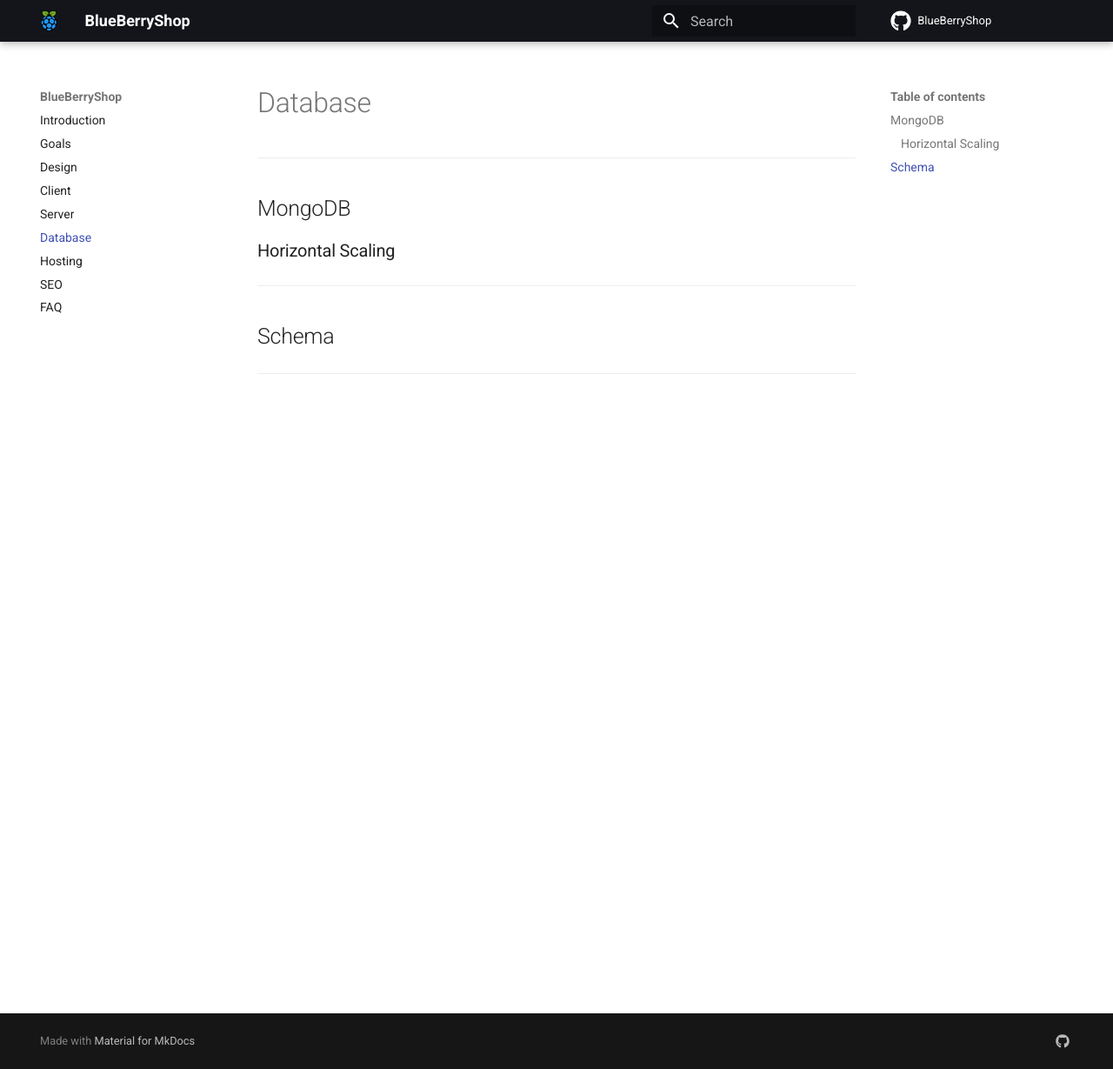
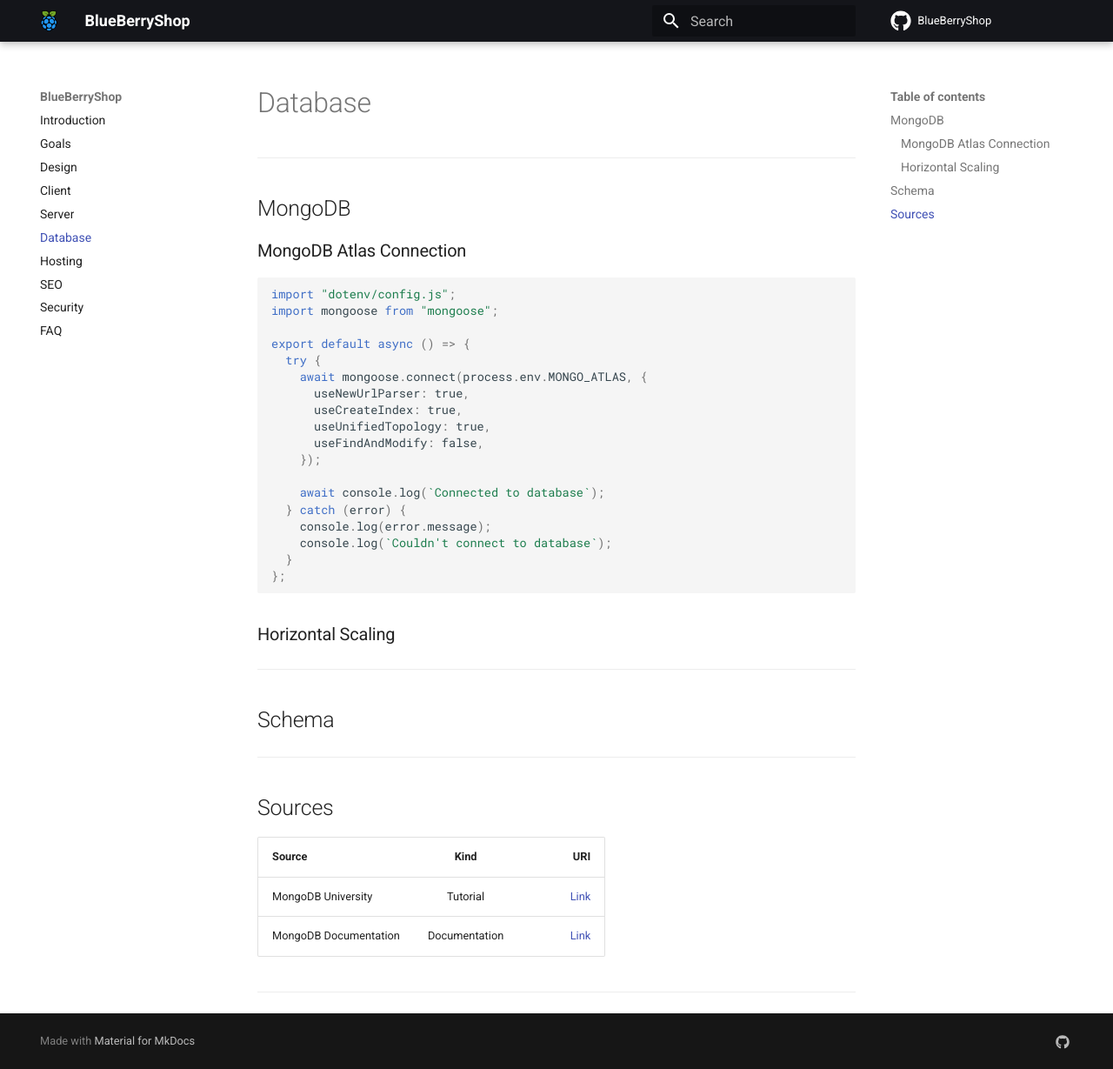
Before and after one commit to besSejrani/TechStore, an MkDocs documentation site: the page built from Documentation/docs/5.database.md, in a window 1280 px wide and 1229 px high. Shown: the whole window at 87% size. Built offline with MkDocs 1.6.1 and Material for MkDocs 9.7.7, drawn with Linux system fonts in a browser that asks for light colours; comment, search, counter and statistics services are not loaded.

Commit message:
modified database, faq section and added security page

````diff
--- a/Documentation/docs/5.database.md
+++ b/Documentation/docs/5.database.md
@@ -3,6 +3,29 @@
 <hr/>
 
 ## MongoDB
+
+### MongoDB Atlas Connection
+
+```javascript
+import "dotenv/config.js";
+import mongoose from "mongoose";
+
+export default async () => {
+  try {
+    await mongoose.connect(process.env.MONGO_ATLAS, {
+      useNewUrlParser: true,
+      useCreateIndex: true,
+      useUnifiedTopology: true,
+      useFindAndModify: false,
+    });
+
+    await console.log(`Connected to database`);
+  } catch (error) {
+    console.log(error.message);
+    console.log(`Couldn't connect to database`);
+  }
+};
+```
 
 ### Horizontal Scaling
 
@@ -11,3 +34,12 @@
 ## Schema
 
 <hr/>
+
+## Sources
+
+| Source                |     Kind      |                                     URI |
+| :-------------------- | :-----------: | --------------------------------------: |
+| MongoDB University    |   Tutorial    | [Link](https://university.mongodb.com/) |
+| MongoDB Documentation | Documentation |       [Link](https://docs.mongodb.com/) |
+
+<hr/>
--- /dev/null
+++ b/Documentation/docs/8.security.md
@@ -0,0 +1 @@
+# Security
````
Also changed, not shown: Documentation/docs/1.goals.md (+2 -0 lines), Documentation/docs/3.client.md (+1 -1 lines), Documentation/docs/4.server.md (+3 -1 lines), Documentation/docs/8.faq.md (deleted, +0 -1 lines), Documentation/docs/9.faq.md (added, +47 -0 lines).
